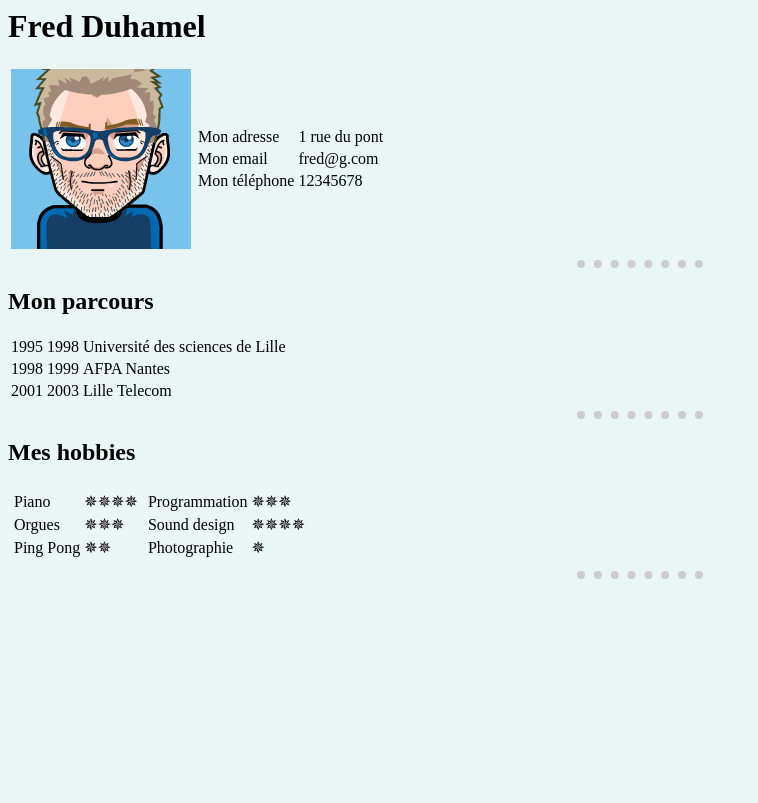
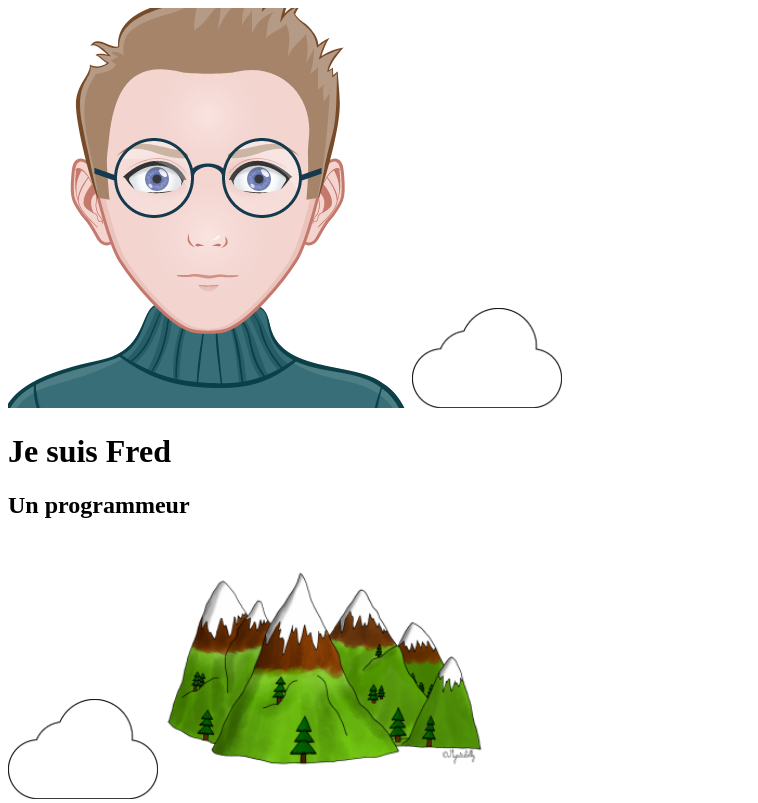
Before and after one commit to freddud/cv, a plain HTML site: page index.html in a window 1280 px wide. Shown: the top 803 px of the page, without its empty margins (0-758 px from the left). Drawn offline with Linux system fonts and the light colour scheme; a web font is replaced by a local one.

Commit message:
Add files via upload

```diff
--- a/index.html
+++ b/index.html
@@ -1,91 +1,64 @@
-<html>
+<!doctype html>
+<html lang="fr">
 	<head>
 	  <meta charset="utf-8" />
-    <title>Mon CV</title>
-    <style>
-      body {
-        background-color: #EAF6F6;
-      }
-
-      hr {
-        border-color: #ccc;
-        border-style: dotted none none;
-        border-width: 5px;
-        border-width: 8px;
-        height:0px;
-        width: 10%;
-      }
-    </style>
-
+	  <meta name="viewport" content="width=device-width, initial-scale=1">
+	  <title>Fred Duhamel</title>
+	  <link rel="stylesheet" type="text/css" href="css/style.css">
+	  <link href="https://fonts.googleapis.com/css?family=Liu+Jian+Mao+Cao|Montserrat|Roboto:400,500,700|Sacramento&display=swap" rel="stylesheet">
 	</head>
 	<body>
-    <h1>Fred Duhamel</h1>
-    <table>
-      <tr>
-        <td><img src="images/freddud.png" alt=""></td>
-        <td>
-          <table>
-            <tr>
-              <td>Mon adresse</td>
-              <td>1 rue du pont</td>
-            </tr>
-            <tr>
-              <td>Mon email</td>
-              <td>fred@g.com</td>
-            </tr>
-            <tr>
-              <td>Mon téléphone</td>
-              <td>12345678</td>
-            </tr>
-          </table>
-        </td>
-      </tr>
-    </table>
+	  <div class="container">
+	  	<img class="icon-profile" src="images/myAvatar.png" alt="">
+	  	<img class="top-cloud" src="images/nuage.png" height="100px" alt="cloud-image">
+	  	<!-- <img class="top-cloud" src="images/cloud-image.png" alt="cloud-image"> -->
+	    <h1>Je suis Fred</h1>
+	    <h2 class="programmer">Un <span class="underlined">pro</span>grammeur</h2>
+	    <img class="bottom-cloud" src="images/nuage.png" height="100px" alt="cloud-image">
+	    <!-- <img class="top-cloud" src="images/cloud-image.png" alt="cloud-image"> -->
+	    <img class="mountain" src="images/montagne.png" height="260px" alt="mountain-image">
+	    <!-- <img class="mountain" src="images/mountain.png" alt="mountain-image"> -->
+	  </div>
+	  <div class="middle-container">
+		  <div class="profile">
+		    <img class="profile-img" src="images/myAvatar.png" alt="">
+		    <!-- <img class="profile-img" src="favicon_io/android-chrome-192x192.png" alt=""> -->
+		    <h2>Bonjour.</h2>
+		    <p>Je suis ingénieur du son et web-developeur. passioné de technologie et de musique, je suis également pianiste de jazz.</p>
+		  </div>
 		  <hr>
-    <h2>Mon parcours</h2>
-      <table>
-        <tr>
-          <td>1995 1998</td><td>Université des sciences de Lille</td>
-        </tr>
-        <tr>
-          <td>1998 1999</td><td>AFPA Nantes</td>
-        </tr>
-        <tr>
-          <td>2001 2003</td><td>Lille Telecom</td>
-        </tr>
-      </table>
+		  <div class="skills">
+		    <h2>Mes Compétences.</h2>
+		     <div class="skill-row">
+		      <img class="mixer-image" src="images/sound_mixer.png" height="192" alt="">
+		      <h3>Mixage Audio</h3>
+		      <p>Ingénieur du son depuis plus de 20 ans, j'ai eu la chance de travailler sur toutes sortes de produits (films, documentaires, captations de spectacles, musique...)</p>
+		    </div>
+		    <div class="skill-row">
+		      <img class="computer-image" src="images/computer2.png" height="192" alt="">
+		      <h3>Développement Web</h3>
+		      <p>Passionné de technologies et d'informatique, je me suis formé au développement web.</p>
+		    </div>
+		    <div class="skill-row">
+		      <img class="piano-image" src="images/piano.png" height="192" alt="">
+		      <h3>Piano et Orgues</h3>
+		      <p>Elève des classes à horaires aménagés en Piano puis Orgues, je me passionne pour le jazz et la musique classique.</p>
+		    </div>
+		  </div>
 		  <hr>
-    <h2>Mes hobbies</h2>
-    <table>
-      <tr>
-        <td>
-          <table>
-            <tr>
-              <td>Piano</td><td>✵✵✵✵</td>
-            </tr>
-            <tr>
-              <td>Orgues</td><td>✵✵✵</td>
-            </tr>
-            <tr>
-              <td>Ping Pong</td><td>✵✵</td>
-            </tr>
-          </table>
-        </td>
-        <td>
-          <table>
-            <tr>
-              <td>Programmation</td><td>✵✵✵</td>
-            </tr>
-            <tr>
-              <td>Sound design</td><td>✵✵✵✵</td>
-            </tr>
-            <tr>
-              <td>Photographie</td><td>✵</td>
-            </tr>
-          </table>
-        </td>
-      </tr>
-    </table>
-    <hr>
+		  <div class="contact-me">
+		    <h2>Contacts</h2>
+		    <h3>Mon pianiste préféré: Herbie Hancock.</h3>
+		    <p>Vous aimez le jazz, la programmation, l'audio? contactez-moi pour en discuter.</p>
+		    <a class="btn" href="mailto:freddhl@yahoo.fr">Contactez-moi</a>
+		  </div>
+		</div>
+
+		<div class="bottom-container">
+		  <a class="footer-link" href="https://www.linkedin.com/">LinkedIn</a>
+		  <a class="footer-link" href="https://twitter.com/">Twitter</a>
+		  <a class="footer-link" href="https://www.appbrewery.co/">Website</a>
+		  <p class="copyright">© 2018 DUHAMEL Frederic.</p>
+		</div>
 	</body>
 </html>
```
Lines whose indentation alone changed are shown as unchanged.
